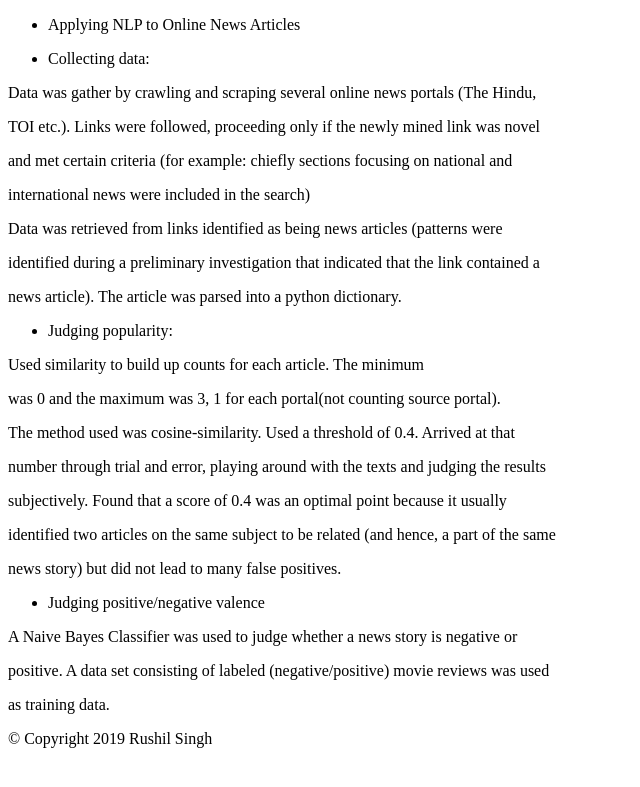
After one commit to rushilsingh/nlp, a Django app: page /report.html in a window 1280 px wide. The commit adds this page. Shown: the top 787 px of the page, without its empty margins (0-640 px from the left). Run offline with Django 3.2, Linux system fonts and the light colour scheme.

Commit message:
Adding report

```diff
--- a/newsanalysisapp/urls.py
+++ b/newsanalysisapp/urls.py
@@ -2,5 +2,6 @@ from django.conf.urls import url
 from newsanalysisherokuapp import views
 
 urlpatterns = [
-     url(r'^$', views.index)
+     url(r'^$', views.index),
+     url(r'^report.html$', views.report)
 ]
--- a/newsanalysisherokuapp/templates/base.html
+++ b/newsanalysisherokuapp/templates/base.html
@@ -6,5 +6,5 @@ Choose one of the following options: <br /><br />
 3. Determine most popular article (recompute score <br />
 4. Perform Positive/Negative Valence Analysis <br />
 5. Perform Positive/Negative Valence Analysis (recompute sentiment)
-
+<a href="https://newsanalysisagent.herokuapp.com/report.html"> Report </a>
 {% endblock %}
--- /dev/null
+++ b/newsanalysisherokuapp/templates/report.html
@@ -0,0 +1,52 @@
+{% extends "layout.html" %}
+
+{% block body %}
+
+<ul>
+<li><p>Applying NLP to Online News Articles</p></li>
+
+<li><p>Collecting data:</p></li>
+</ul>
+
+<p>Data was gather by crawling and scraping several online news portals (The Hindu,</p>
+
+<p>TOI etc.). Links were followed, proceeding only if the newly mined link was novel</p>
+
+<p>and met certain criteria (for example: chiefly sections focusing on national and</p>
+
+<p>international news were included in the search)</p>
+
+<p>Data was retrieved from links identified as being news articles (patterns were</p>
+
+<p>identified during a preliminary investigation that indicated that the link contained a</p>
+
+<p>news article). The article was parsed into a python dictionary.</p>
+
+<ul>
+<li>Judging popularity:</li>
+</ul>
+
+<p>Used similarity to build up counts for each article. The minimum</p>
+
+<p>was 0 and the maximum was 3, 1 for each portal(not counting source portal).</p>
+
+<p>The method used was cosine-similarity. Used a threshold of 0.4. Arrived at that</p>
+
+<p>number through trial and error, playing around with the texts and judging the results</p>
+
+<p>subjectively. Found that a score of 0.4 was an optimal point because it usually</p>
+
+<p>identified two articles on the same subject to be related (and hence, a part of the same</p>
+
+<p>news story) but did not lead to many false positives. </p>
+
+<ul>
+<li>Judging positive/negative valence</li>
+</ul>
+
+<p>A Naive Bayes Classifier was used to judge whether a news story is negative or</p>
+
+<p>positive. A data set consisting of labeled (negative/positive) movie reviews was used</p>
+
+<p>as training data.</p>
+{% endblock %}
--- a/newsanalysisherokuapp/views.py
+++ b/newsanalysisherokuapp/views.py
@@ -5,3 +5,6 @@ from django.shortcuts import render
 
 def index(request):
     return render(request, 'base.html', {'data': {}} )
+
+def report(request):
+    return render(request, 'report.html', {'data': {}})
```
